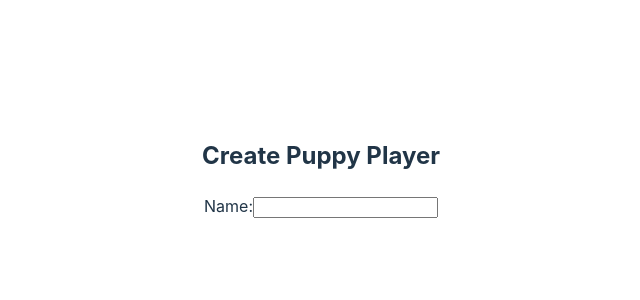
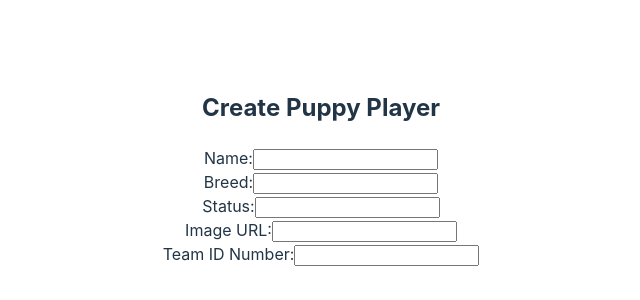
Before and after one commit to jess-s55/PuppyBowlReact, a React (Vite) app: page / in a window 1280 px wide. Shown: the part 232-532 px from the top of the page, without its empty margins (319-959 px from the left). Built offline with nearby package versions, Linux system fonts and the light colour scheme.

Commit message:
form complete, needs styling

```diff
--- a/package.json
+++ b/package.json
@@ -11,7 +11,8 @@
   },
   "dependencies": {
     "react": "^18.2.0",
-    "react-dom": "^18.2.0"
+    "react-dom": "^18.2.0",
+    "react-router-dom": "^6.14.2"
   },
   "devDependencies": {
     "@types/react": "^18.2.15",
--- a/src/components/CreatePlayer.jsx
+++ b/src/components/CreatePlayer.jsx
@@ -41,6 +41,38 @@ export default function CreatePlayer() {
                         onChange={(e) => setName(e.target.value)}
                     />
                 </label>
+                <br></br>
+                <label>
+                    Breed:{""}
+                    <input
+                        value={breed}
+                        onChange={(e) => setBreed(e.target.value)}
+                    />
+                </label>
+                <br></br>
+                <label>
+                    Status:{""}
+                    <input
+                        value={status}
+                        onChange={(e) => setStatus(e.target.value)}
+                    />
+                </label>
+                <br></br>
+                <label>
+                    Image URL:{""}
+                    <input
+                        value={imageUrl}
+                        onChange={(e) => setImageUrl(e.target.value)}
+                    />
+                </label>
+                <br></br>
+                <label>
+                    Team ID Number:{""}
+                    <input
+                        value={teamId}
+                        onChange={(e) => setTeamId(e.target.value)}
+                    />
+                </label>
             </form>
         </div>
     )
--- a/src/main.jsx
+++ b/src/main.jsx
@@ -2,13 +2,13 @@ import React from 'react';
 import ReactDOM from 'react-dom/client';
 import App from './App.jsx';
 import './index.css';
-// import { BrowserRouter } from "react-router-dom";
+import { BrowserRouter } from "react-router-dom";
 
 
 ReactDOM.createRoot(document.getElementById('root')).render(
   <React.StrictMode>
-    {/* <BrowserRouter> */}
+    <BrowserRouter>
       <App />
-    {/* </BrowserRouter> */}
+    </BrowserRouter>
   </React.StrictMode>,
 )
```
Also changed, not shown: 1 other file (tests, documents, lock files or other folders).
